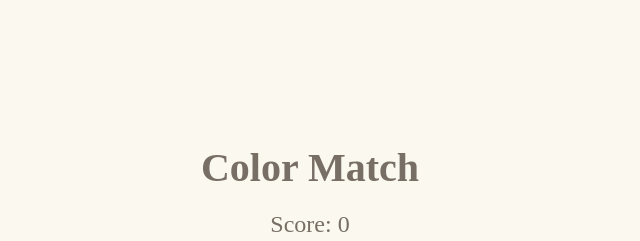
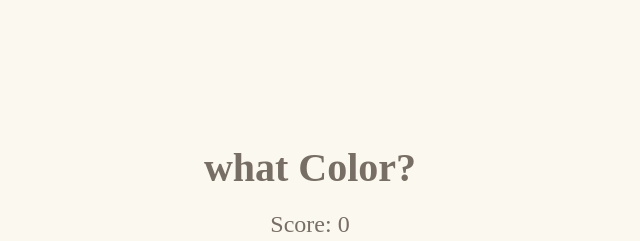
Before and after one commit to chu-rit/whatColor, a plain HTML site: page index.html in a window 1280 px wide. Shown: the top 241 px of the page, without its empty margins (330-970 px from the left). Drawn offline with Linux system fonts and the light colour scheme.

Commit message:
이름 변경

```diff
--- a/index.html
+++ b/index.html
@@ -8,7 +8,7 @@
 </head>
 <body>
     <div class="container">
-        <h1>Color Match</h1>
+        <h1>what Color?</h1>
         <div class="score">Score: <span id="score">0</span></div>
         <div class="grid">
             <!-- Grid cells will be generated by JavaScript -->
```
